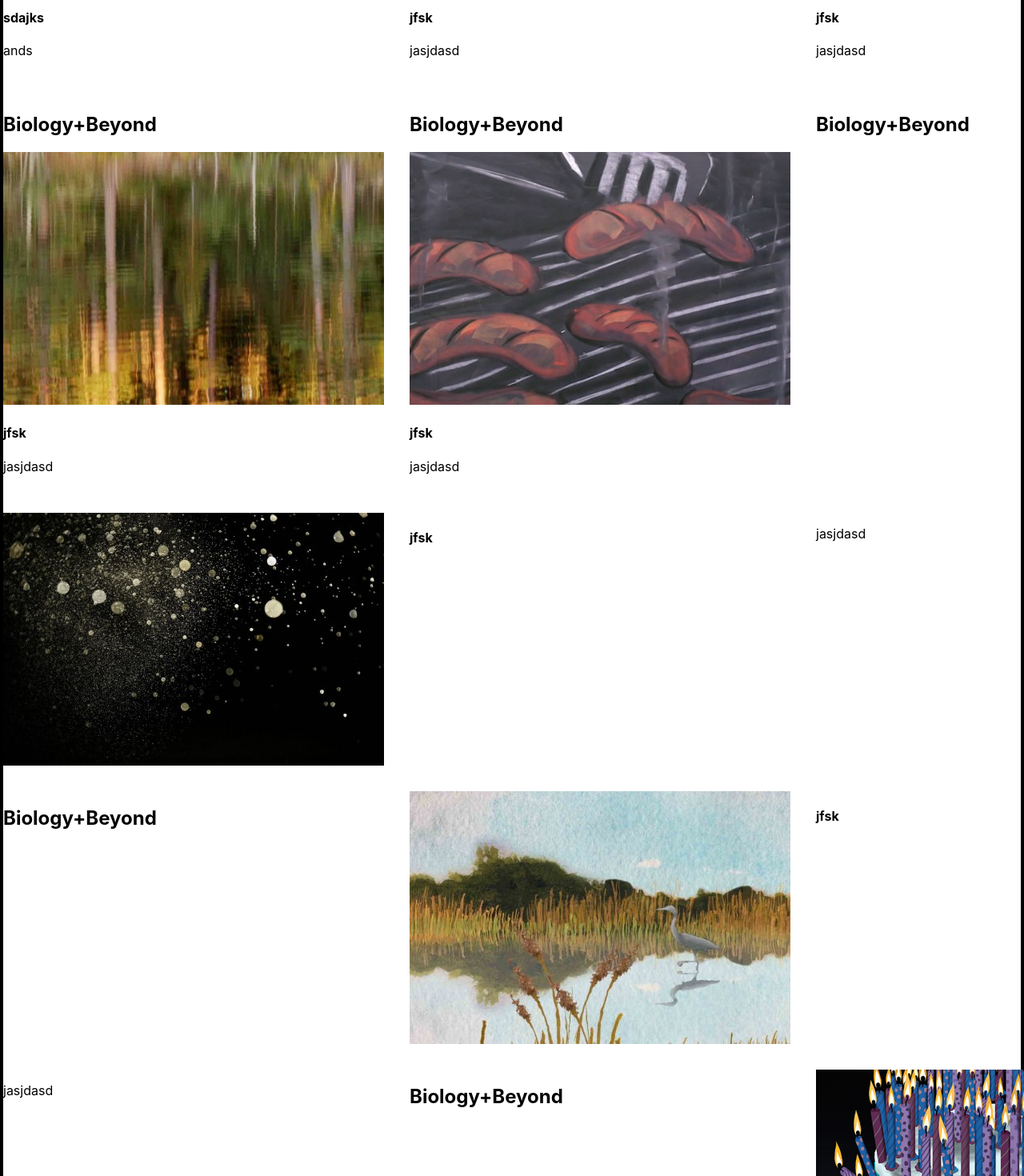
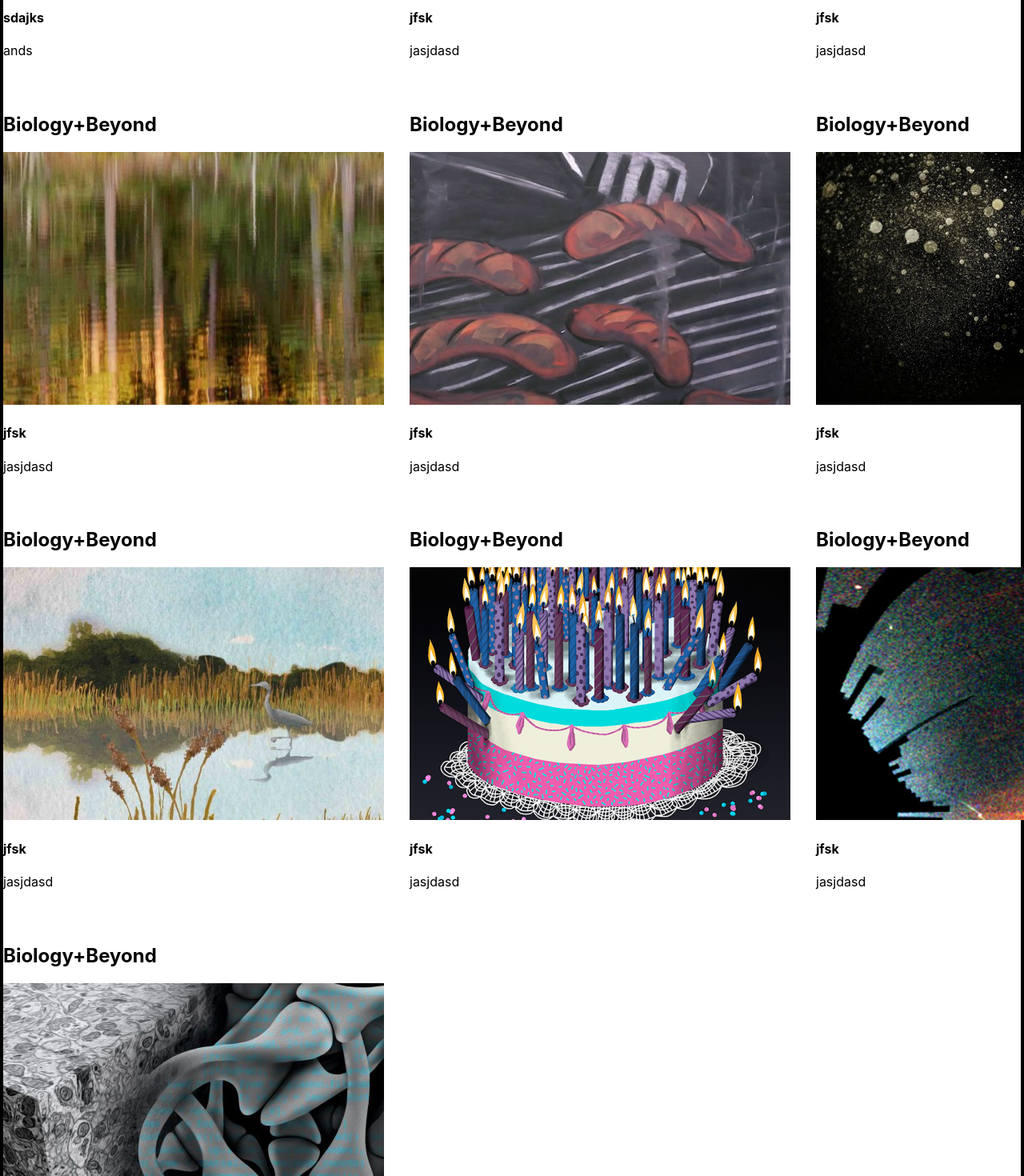
Before and after one commit to BladeKitana732/Nautilus_Mockup, a React (Create React App) app: page / in a window 1280 px wide. Shown: the part 520-1990 px from the top of the page at 80% size. Built offline with nearby package versions, Linux system fonts and the light colour scheme.

Commit message:
style matches mockup but bleeds out of container

```diff
--- a/src/App.css
+++ b/src/App.css
@@ -13,8 +13,8 @@ h1 {
 #tune-in {
     text-align: center;
 }
-
-/* #channels-container {
+/*
+#channels-container {
     display: flex;
     flex-direction: row;
 
--- a/src/components/Header.js
+++ b/src/components/Header.js
@@ -50,35 +50,40 @@ export default class Header extends Component {
                 <p>jasjdasd</p>
                </div>
 
+               <div>
                 <h2>Biology+Beyond</h2>
                 <img src= { cosmosImg } alt='cosmos_in_blackAndGold_image' className='channel-img'/>
                 <h4>jfsk</h4>
                 <p>jasjdasd</p>
+               </div>
 
-
+               <div>
                 <h2>Biology+Beyond</h2>
                 <img src= { poetryImg } alt='pond_grainfields_image' className='channel-img'/>
                 <h4>jfsk</h4>
                 <p>jasjdasd</p>
+               </div>
 
-
+               <div>
                 <h2>Biology+Beyond</h2>
                 <img src= { birthdayCakeImg } alt='aging_bdayCake_image' className='channel-img'/>
                 <h4>jfsk</h4>
                 <p>jasjdasd</p>
+               </div>
 
-
+               <div>
                 <h2>Biology+Beyond</h2>
                 <img src= { nightSkyImg } alt='clear_nightSkylight_image' className='channel-img'/>
                 <h4>jfsk</h4>
                 <p>jasjdasd</p>
+               </div>
 
-
+               <div>
                 <h2>Biology+Beyond</h2>
                 <img src= { neuroImg } alt='abstract_neuro_img' className='channel-img'/>
                 <h4>jfsk</h4>
                 <p>jasjdasd</p>
-
+               </div>
 
               </div>
 
```
